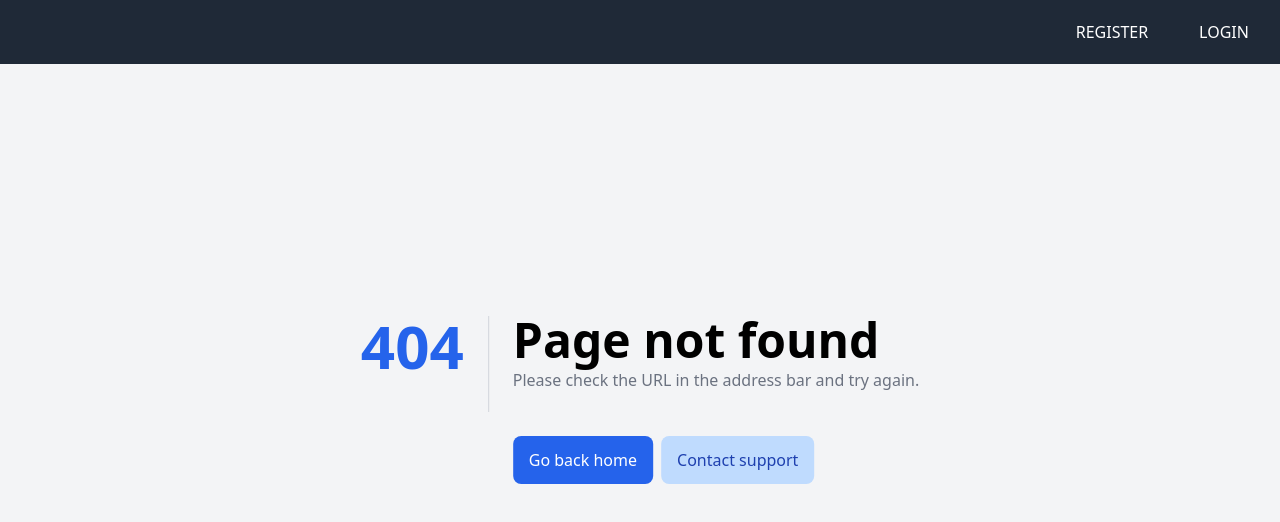
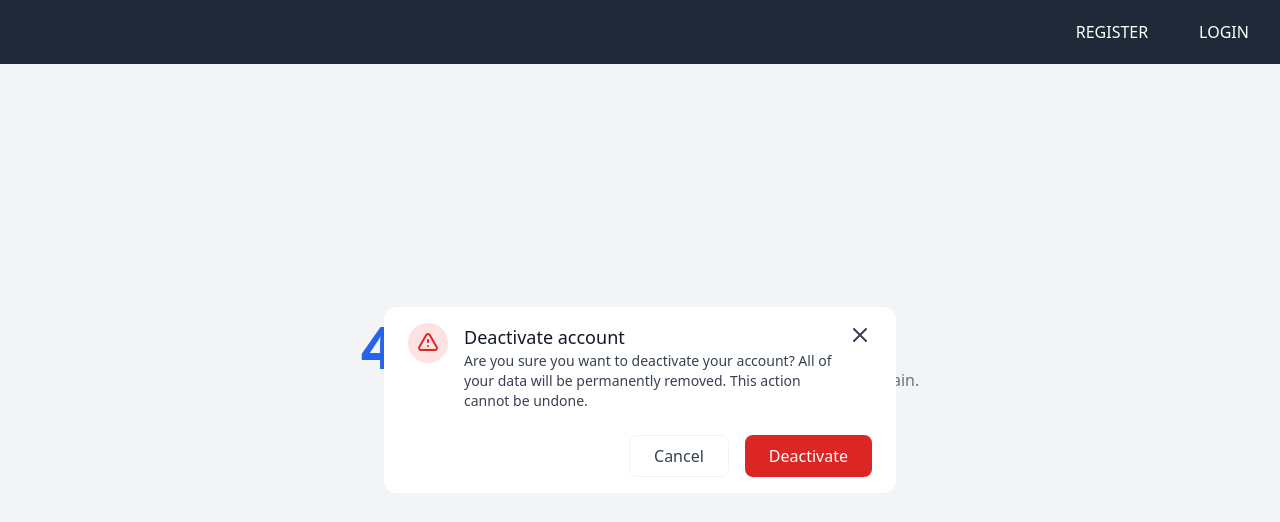
Before and after one commit to lethanhtupk/product-uploader-frontend, a React app: page / in a window 1280 px wide. Before the commit this address had no page. Shown: the top 522 px of the page. Built offline with nearby package versions, Linux system fonts and the light colour scheme.

Commit message:
feat: implements modal component

```diff
--- /dev/null
+++ b/src/components/widgets/Modal/index.tsx
@@ -0,0 +1,49 @@
+import React from 'react'
+import Icon from '~/components/elements/Icon'
+
+interface Props {
+  title: string
+  message: string
+  actionLabel: string
+  cancelLabel: string
+  onAction?: any
+  onCancel?: any
+}
+
+const Modal = ({ title, message, actionLabel, cancelLabel, onAction, onCancel }: Props) => {
+  return (
+    <div className="absolute max-w-lg px-6 py-4 translate-x-1/2 -translate-y-1/2 bg-white top-1/2 right-1/2 rounded-xl">
+      <div className="flex flex-row">
+        <div className="flex flex-row items-center justify-center w-10 h-10 p-2 bg-red-100 rounded-full">
+          <Icon name="warning" style="w-6 h-6 text-red-600" />
+        </div>
+        <div className="ml-4 leading-7">
+          <p className="text-lg font-medium text-gray-900 ">{title}</p>
+          <p className="text-sm">{message}</p>
+        </div>
+        <div className="cursor-pointer" onClick={onCancel}>
+          <Icon name="close" style="w-6 h-6 text-gray-700" />
+        </div>
+      </div>
+
+      <div className="flex flex-row justify-end pt-6">
+        <button
+          type="button"
+          className="px-6 py-2 mr-4 text-gray-700 bg-white border border-gray-100 rounded-lg hover:bg-gray-300"
+          onClick={onAction}
+        >
+          {cancelLabel}
+        </button>
+        <button
+          type="button"
+          className="px-6 py-2 text-white bg-red-600 rounded-lg hover:bg-red-500"
+          onClick={onCancel}
+        >
+          {actionLabel}
+        </button>
+      </div>
+    </div>
+  )
+}
+
+export default Modal
--- a/src/pages/index.tsx
+++ b/src/pages/index.tsx
@@ -1,6 +1,7 @@
 import React from 'react'
 import NonAuthNavigation from '~/components/layouts/Navigation/NonAuthNavigation'
 import NotFound from '~/components/screens/NotFound'
+import Modal from '~/components/widgets/Modal'
 import Notification from '~/components/widgets/Notification'
 
 const RootPage = () => {
@@ -12,6 +13,12 @@ const RootPage = () => {
       <NonAuthNavigation />
       <Notification />
       <NotFound />
+      <Modal
+        title="Deactivate account"
+        message="Are you sure you want to deactivate your account? All of your data will be permanently removed. This action cannot be undone."
+        actionLabel="Deactivate"
+        cancelLabel="Cancel"
+      />
     </>
   )
 }
--- a/src/style.css
+++ b/src/style.css
@@ -4,7 +4,7 @@
 
 @layer base {
   body {
-    @apply bg-gray-100;
+    @apply text-gray-700 bg-gray-100;
   }
   h1 {
     @apply text-3xl font-medium;
```
